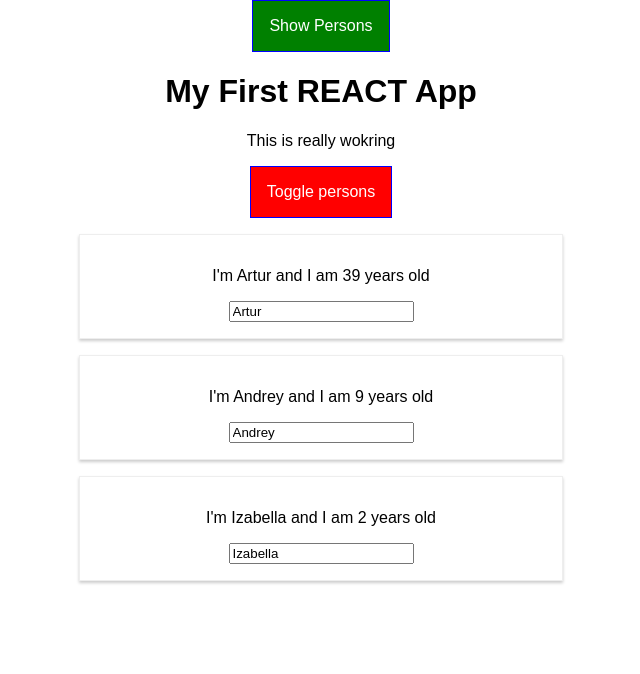
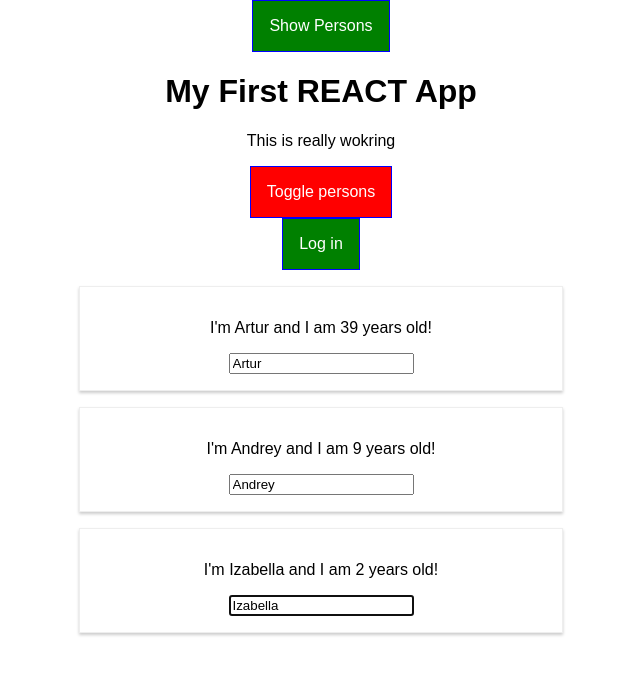
Before and after one commit to alangenfelds/react_training_udemy, a React app: page / in a window 1280 px wide. Both pictures are taken after a click on the button "Show Persons". Shown: the top 674 px of the page, without its empty margins (319-959 px from the left). Built offline with nearby package versions, Linux system fonts and the light colour scheme.

Commit message:
final version

```diff
--- a/src/components/Cockpit/Cockpit.js
+++ b/src/components/Cockpit/Cockpit.js
@@ -29,6 +29,8 @@
       <button className={btnClass} onClick={props.toggle}>
         Toggle persons
       </button>
+      <br></br>
+      <button onClick={props.login}>Log in</button>
     </Aux>
   );
 };
--- a/src/components/Persons/Person/Person.js
+++ b/src/components/Persons/Person/Person.js
@@ -1,42 +1,54 @@
-import React, {Component} from "react";
+import React, { Component } from 'react';
 import PropTypes from 'prop-types';
 
-import classes from "./Person.css";
-// import WithClass from '../../../hoc/WithClass';
+import classes from './Person.css';
+import withClass from '../../../hoc/WithClassV2';
 import Aux from '../../../hoc/_Aux';
-import withClass from '../../../hoc/WithClassV2';
+import {AuthContext} from '../../../containers/App';
 
 class Person extends Component {
-
-  constructor(props) {
-    super(props);
-    console.log('[Person.js] inside constructor', props);
+    constructor( props ) {
+        super( props );
+        console.log( '[Person.js] Inside Constructor', props );
+        this.inputElement = React.createRef();
     }
 
-  componentWillMount() {
-    console.log('[Person.js] inside componentWillMount');
+    componentWillMount () {
+        console.log( '[Person.js] Inside componentWillMount()' );
     }
 
-  componentDidMount() {
-    console.log('[Person.js] inside componentDidMount');
+    componentDidMount () {
+        console.log( '[Person.js] Inside componentDidMount()' );
+        if ( this.props.position === 0 ) {
+            this.inputElement.current.focus();
+        }
     }
 
+    focus() {
+        this.inputElement.current.focus();
+    }
 
-  render() {
-    console.log('[Person.js] inside render');
+    render () {
+        console.log( '[Person.js] Inside render()' );
         return (
             <Aux>
-       {/* <WithClass classes= {classes.Person}> */}
-       {/* <div className={classes.Person}> */}
-        <p onClick={this.props.click}>
-          I'm {this.props.name} and I am {this.props.age} years old
-        </p>
+              <AuthContext.Consumer>
+                {auth => auth ? <p>I'm logged in</p> : null}
+              </AuthContext.Consumer>
+                <p onClick={this.props.click}>I'm {this.props.name} and I am {this.props.age} years old!</p>
                 <p>{this.props.children}</p>
-        <input type="text" onChange={this.props.changed} defaultValue={this.props.name} />
-       {/* </div> */}
-      {/* </WithClass> */}
+                <input
+                    ref={this.inputElement}
+                    type="text"
+                    onChange={this.props.changed}
+                    value={this.props.name} />
             </Aux>
-    );
+        )
+        // return [
+        //     <p key="1" onClick={this.props.click}>I'm {this.props.name} and I am {this.props.age} years old!</p>,
+        //     <p key="2">{this.props.children}</p>,
+        //     <input key="3" type="text" onChange={this.props.changed} value={this.props.name} />
+        // ]
     }
 }
 
@@ -47,4 +59,4 @@
     changed: PropTypes.func
 };
 
-export default withClass(Person, classes.Person);
+export default withClass( Person, classes.Person );
--- a/src/components/Persons/Persons.js
+++ b/src/components/Persons/Persons.js
@@ -1,59 +1,55 @@
-import React, { PureComponent } from "react";
+import React, { PureComponent } from 'react';
 
-import Person from "./Person/Person";
+import Person from './Person/Person';
 
 class Persons extends PureComponent {
-  constructor(props) {
-    super(props);
-    console.log("[Persons.js] inside constructor", props);
+    constructor( props ) {
+        super( props );
+        console.log( '[Persons.js] Inside Constructor', props );
+        this.lastPersonRef = React.createRef();
     }
 
-  componentWillMount() {
-    console.log("[Persons.js] inside componentWillMount");
+    componentWillMount () {
+        console.log( '[Persons.js] Inside componentWillMount()' );
     }
 
-  componentDidMount() {
-    console.log("[Persons.js] inside componentDidMount");
+    componentDidMount () {
+        console.log( '[Persons.js] Inside componentDidMount()' );
+        this.lastPersonRef.current.focus();
     }
 
-  componentWillUnmount() {
-    // Component is about to get removed => Perform any cleanup work here!
-    console.log("[Persons.js] I'm about to be removed!");
+    componentWillReceiveProps ( nextProps ) {
+        console.log( '[UPDATE Persons.js] Inside componentWillReceiveProps', nextProps );
     }
 
-  componentWillReceiveProps(nextProps) {
-    console.log("[UPDATE Persons.js] Inside componentWillReceiveProps", nextProps);
+    // shouldComponentUpdate ( nextProps, nextState ) {
+    //     console.log( '[UPDATE Persons.js] Inside shouldComponentUpdate', nextProps, nextState );
+    //     return nextProps.persons !== this.props.persons ||
+    //         nextProps.changed !== this.props.changed ||
+    //         nextProps.clicked !== this.props.clicked;
+    //     // return true;
+    // }
+
+    componentWillUpdate ( nextProps, nextState ) {
+        console.log( '[UPDATE Persons.js] Inside componentWillUpdate', nextProps, nextState );
     }
 
-  // shouldComponentUpdate(nextProps, nextState) {
-  //   console.log("[UPDATE Persons.js] Inside shouldComponentUpdate", nextProps, nextState);
-  //   return nextProps.persons !== this.props.persons ||
-  //     nextProps.changed !== this.props.changed ||
-  //     nextProps.clicked !== this.props.clicked;
-  //   // return true; //false to stop updating
-  // }
-
-  componentWillUpdate(nextProps, nextState) {
-    console.log("[UPDATE Persons.js] Inside componentWillUpdate", nextProps, nextState);
+    componentDidUpdate () {
+        console.log( '[UPDATE Persons.js] Inside componentDidUpdate' );
     }
 
-  componentDidUpdate() {
-    console.log("[UPDATE Persons.js] Inside componentDidUpdate");
-  }
-
-  render() {
-    console.log("[Persons.js] inside render");
-    return this.props.persons.map((person, index) => {
-      return (
-        <Person
-          click={() => this.props.clicked(index)}
+    render () {
+        console.log( '[Persons.js] Inside render()' );
+        return this.props.persons.map( ( person, index ) => {
+            return <Person
+                click={() => this.props.clicked( index )}
                 name={person.name}
+                position={index}
                 age={person.age}
+                ref={this.lastPersonRef}
                 key={person.id}
-          changed={event => this.props.changed(event, person.id)}
-        />
-      );
-    });
+                changed={( event ) => this.props.changed( event, person.id )} />
+        } );
     }
 }
 
--- a/src/containers/App.js
+++ b/src/containers/App.js
@@ -7,6 +7,8 @@
 import Aux from "../hoc/_Aux";
 // import WithClass from '../hoc/WithClass';
 import withClass from "../hoc/WithClassV2";
+
+export const AuthContext = React.createContext(false);
 
 class App extends PureComponent {
   constructor(props) {
@@ -20,7 +22,8 @@
       ],
       otherState: "some other value",
       showPersons: false,
-      toggleClickedCounter: 0
+      toggleClickedCounter: 0,
+      authenticated: false
     };
   }
 
@@ -45,6 +48,23 @@
       nextState
     );
   }
+
+  static getDerivedStateFromProps(nextProps, prevState) {
+    console.log(
+      "[UPDATE App.js] Inside getDerivedStateFromProps",
+      nextProps,
+      prevState
+    );
+
+    return prevState;
+  }
+
+
+getSnapshotBeforeUpdate() {
+  console.log(
+    "[UPDATE App.js] Inside getSnapshotBeforeUpdate");
+}
+
 
   componentDidUpdate() {
     console.log("[UPDATE App.js] Inside componentDidUpdate");
@@ -107,6 +127,12 @@
     });
   };
 
+  loginHandler = () => {
+    this.setState({
+      authenticated: true
+    })
+  }
+
   render() {
     console.log("[App.js] inside render");
     let persons = null;
@@ -137,8 +163,12 @@
           showPersons={this.state.showPersons}
           persons={this.state.persons}
           toggle={this.togglePersonsHandler}
+          login={this.loginHandler}
         />
-        {persons}
+        <AuthContext.Provider value = {this.state.authenticated}>
+          {persons}
+        </AuthContext.Provider>
+
         {/* </div> */}
         {/* </WithClass> */}
       </Aux>
--- a/src/hoc/WithClassV2.js
+++ b/src/hoc/WithClassV2.js
@@ -1,25 +1,28 @@
-import React, {Component} from 'react';
+import React, { Component } from 'react';
 
 // const withClass = (WrappedComponent, className) => {
-//     return (props) => {
-//         return(
-//         <div className = {className}>
+//     return (props) => (
+//         <div className={className}>
 //             <WrappedComponent {...props} />
 //         </div>
-//         )
-//     }
+//     )
 // }
 
 const withClass = (WrappedComponent, className) => {
-    return class extends Component {
-        render() {
-            return(
-                <div className = {className}>
-                    <WrappedComponent {...this.props} />
+    const WithClass = class extends Component {
+        render () {
+            return (
+                <div className={className}>
+                    <WrappedComponent ref={this.props.forwardedRef} {...this.props} />
                 </div>
-                )
+            )
         }
     }
+
+    return React.forwardRef((props, ref) => {
+        return <WithClass {...props} forwardedRef={ref} />
+    });
 }
 
+
 export default withClass;
```
Lines whose indentation alone changed are shown as unchanged.
